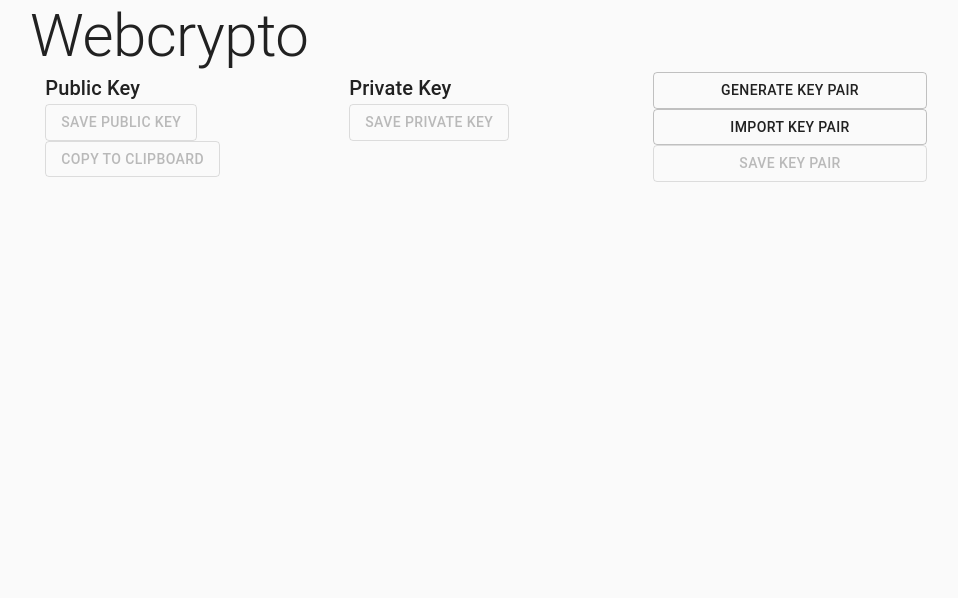
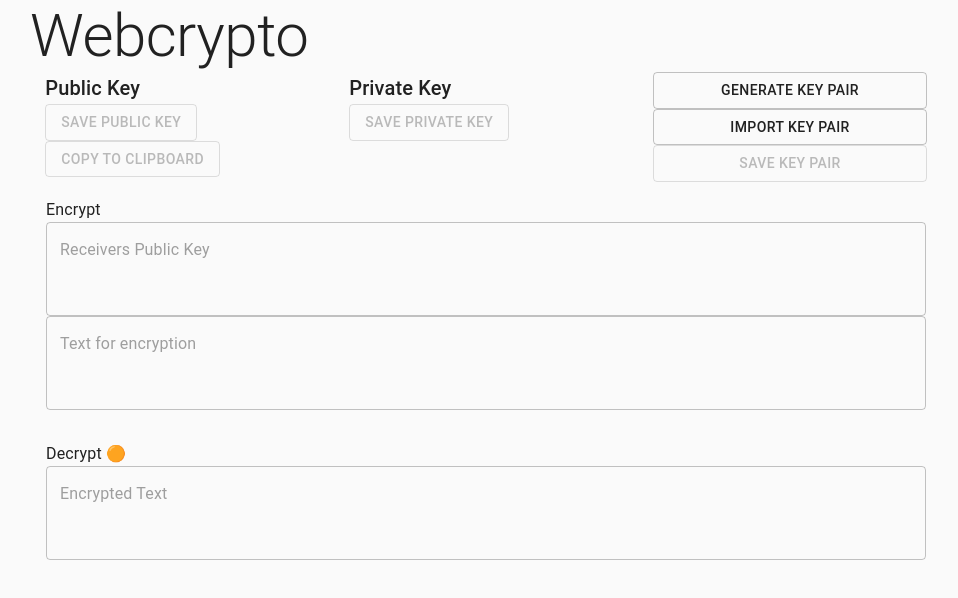
Before and after one commit to yk-szk/webcrypto, a React (Create React App) app: page / in a window 1280 px wide. Shown: the top 598 px of the page, without its empty margins (154-1112 px from the left). Built offline with nearby package versions, Linux system fonts and the light colour scheme.

Commit message:
Implement encryption and decryption

```diff
--- a/src/App.tsx
+++ b/src/App.tsx
@@ -1,13 +1,17 @@
-import React from 'react';
+import React, { useState } from 'react';
 import Typography from '@material-ui/core/Typography';
 import Container from '@material-ui/core/Container';
 import useMediaQuery from '@material-ui/core/useMediaQuery';
 import { createMuiTheme, ThemeProvider } from '@material-ui/core/styles';
 import CssBaseline from '@material-ui/core/CssBaseline';
 import { KeyManager } from './KeyManager';
+import { Encrypter } from './Encrypter';
+import { Decrypter } from './Decrypter';
 
 function App() {
   const prefersDarkMode = useMediaQuery('(prefers-color-scheme: dark)');
+
+  const [keyPair, setKeyPair] = useState(null as CryptoKeyPair | null);
 
   const theme = React.useMemo(
     () =>
@@ -28,7 +32,9 @@ function App() {
           <Typography component="h1" variant="h2">
             Webcrypto
           </Typography>
-          <KeyManager />
+          <KeyManager onKeyPairChange={(keyPair) => setKeyPair(keyPair)} />
+          <Encrypter />
+          <Decrypter keyPair={keyPair} />
         </Container>
       </div>
     </ThemeProvider>
--- /dev/null
+++ b/src/Decrypter.tsx
@@ -0,0 +1,57 @@
+import React, { useState } from 'react';
+import Typography from '@material-ui/core/Typography';
+import { Box, TextField } from '@material-ui/core';
+import { importPublicKey, ab2str } from './KeyManager';
+
+interface Props {
+  keyPair: CryptoKeyPair | null;
+}
+
+export function Decrypter(props: Props) {
+  const [inputText, setInputText] = useState('');
+  const [decryptedText, setDecryptedText] = useState('');
+  function handleInputChange(
+    event: React.ChangeEvent<HTMLInputElement | HTMLTextAreaElement>,
+  ) {
+    const text = event?.target.value;
+    setInputText(text);
+    const keyPair = props.keyPair;
+    if (text !== '' && keyPair !== null) {
+      window.crypto.subtle
+        .decrypt('RSA-OAEP', keyPair.privateKey, Buffer.from(text, 'base64'))
+        .then((decrypted) => {
+          const result = new TextDecoder('utf-8').decode(
+            new Uint8Array(decrypted),
+          );
+          setDecryptedText(result);
+        });
+    }
+  }
+  return (
+    <Box p={2}>
+      <Typography
+        title={props.keyPair !== null ? 'Ready' : 'Not ready to decrypt'}
+      >
+        Decrypt
+        {props.keyPair !== null ? ' 🟢' : ' 🟠'}
+      </Typography>
+      <Box>
+        <TextField
+          multiline={true}
+          spellCheck={false}
+          rows={3}
+          onChange={handleInputChange}
+          variant="outlined"
+          fullWidth={true}
+          placeholder="Encrypted Text"
+        >
+          {inputText}
+        </TextField>
+      </Box>
+      <Typography></Typography>
+      <Box>
+        <Typography className="wrap">{decryptedText}</Typography>
+      </Box>
+    </Box>
+  );
+}
--- /dev/null
+++ b/src/Encrypter.tsx
@@ -0,0 +1,94 @@
+import React, { useState } from 'react';
+import Typography from '@material-ui/core/Typography';
+import { Box, TextField } from '@material-ui/core';
+import { importPublicKey, ab2str } from './KeyManager';
+
+export function Encrypter() {
+  const [pubKeyStr, setPubKeyStr] = useState('');
+  const [pubKeyHelperText, setPubKeyHelperText] = useState('');
+  const [validPubKey, setValidPubKey] = useState(true);
+  const [inputText, setInputText] = useState('');
+  const [encryptedText, setEncryptedText] = useState('');
+  function handlePubKeyChange(
+    event: React.ChangeEvent<HTMLInputElement | HTMLTextAreaElement>,
+  ) {
+    const keyStr = event?.target.value;
+    setPubKeyStr(keyStr);
+    if (keyStr === '') {
+      setValidPubKey(true);
+      setPubKeyHelperText('');
+    } else {
+      importPublicKey(keyStr)
+        .then((key) => {
+          setValidPubKey(true);
+          setPubKeyHelperText('Valid public key');
+        })
+        .catch((reason) => {
+          setValidPubKey(false);
+          setPubKeyHelperText('Invalid public key');
+        });
+    }
+  }
+  function handleInputChange(
+    event: React.ChangeEvent<HTMLInputElement | HTMLTextAreaElement>,
+  ) {
+    const text = event?.target.value;
+    setInputText(text);
+    if (pubKeyStr !== '' && validPubKey) {
+      importPublicKey(pubKeyStr).then((key) => {
+        const enc = new TextEncoder();
+        const encoded = enc.encode(text);
+        window.crypto.subtle
+          .encrypt(
+            {
+              name: 'RSA-OAEP',
+            },
+            key,
+            encoded,
+          )
+          .then((encrypted) => {
+            const exportedAsString = ab2str(encrypted);
+            const exportedAsBase64 = window.btoa(exportedAsString);
+            setEncryptedText(exportedAsBase64);
+          })
+          .catch((error) => console.log(error));
+      });
+    }
+  }
+  return (
+    <Box p={2}>
+      <Typography>Encrypt</Typography>
+      <Box>
+        <TextField
+          error={!validPubKey}
+          spellCheck={false}
+          multiline={true}
+          rows={3}
+          onChange={handlePubKeyChange}
+          variant="outlined"
+          fullWidth={true}
+          placeholder="Receivers Public Key"
+          helperText={pubKeyHelperText}
+        >
+          {pubKeyStr}
+        </TextField>
+      </Box>
+      <Box>
+        <TextField
+          multiline={true}
+          spellCheck={false}
+          rows={3}
+          variant="outlined"
+          onChange={handleInputChange}
+          fullWidth={true}
+          placeholder="Text for encryption"
+        >
+          {inputText}
+        </TextField>
+      </Box>
+      <Box>
+        <Typography className="wrap">{encryptedText}</Typography>
+      </Box>
+    </Box>
+  );
+}
--- a/src/KeyManager.tsx
+++ b/src/KeyManager.tsx
@@ -25,7 +25,7 @@ function str2ab(str: string) {
 Convert  an ArrayBuffer into a string
 from https://developers.google.com/web/updates/2012/06/How-to-convert-ArrayBuffer-to-and-from-String
 */
-function ab2str(buf: ArrayBuffer) {
+export function ab2str(buf: ArrayBuffer) {
   let a = new Uint8Array(buf);
   return String.fromCharCode.apply(null, a as any);
 }
@@ -59,7 +59,7 @@ function importPrivateKey(pem: string) {
   );
 }
 
-function importPublicKey(pem: string) {
+export function importPublicKey(pem: string) {
   // fetch the part of the PEM string between header and footer
   const pemHeader = '-----BEGIN PUBLIC KEY-----';
   const pemFooter = '-----END PUBLIC KEY-----';
@@ -167,8 +167,11 @@ function createFingerprint(key: string) {
     .digest('SHA-256', str2ab(key))
     .then((digest) => emojiencode(digest));
 }
+interface Props {
+  onKeyPairChange: (keyPair: CryptoKeyPair) => void;
+}
 
-export function KeyManager() {
+export function KeyManager(props: Props) {
   const [exportedPrivateKey, setExportedPrivateKey] = useState('');
   const [exportedPublicKey, setExportedPublicKey] = useState('');
   const [saveEnabled, setSaveEnabled] = useState(false);
@@ -188,6 +191,7 @@ export function KeyManager() {
         setExportedPublicKey(pub);
       });
       localStorage.setItem('keyPair', publicKey + '\n' + privKey);
+      props.onKeyPairChange(keyPair);
     });
   }
   function generateKey() {
```
